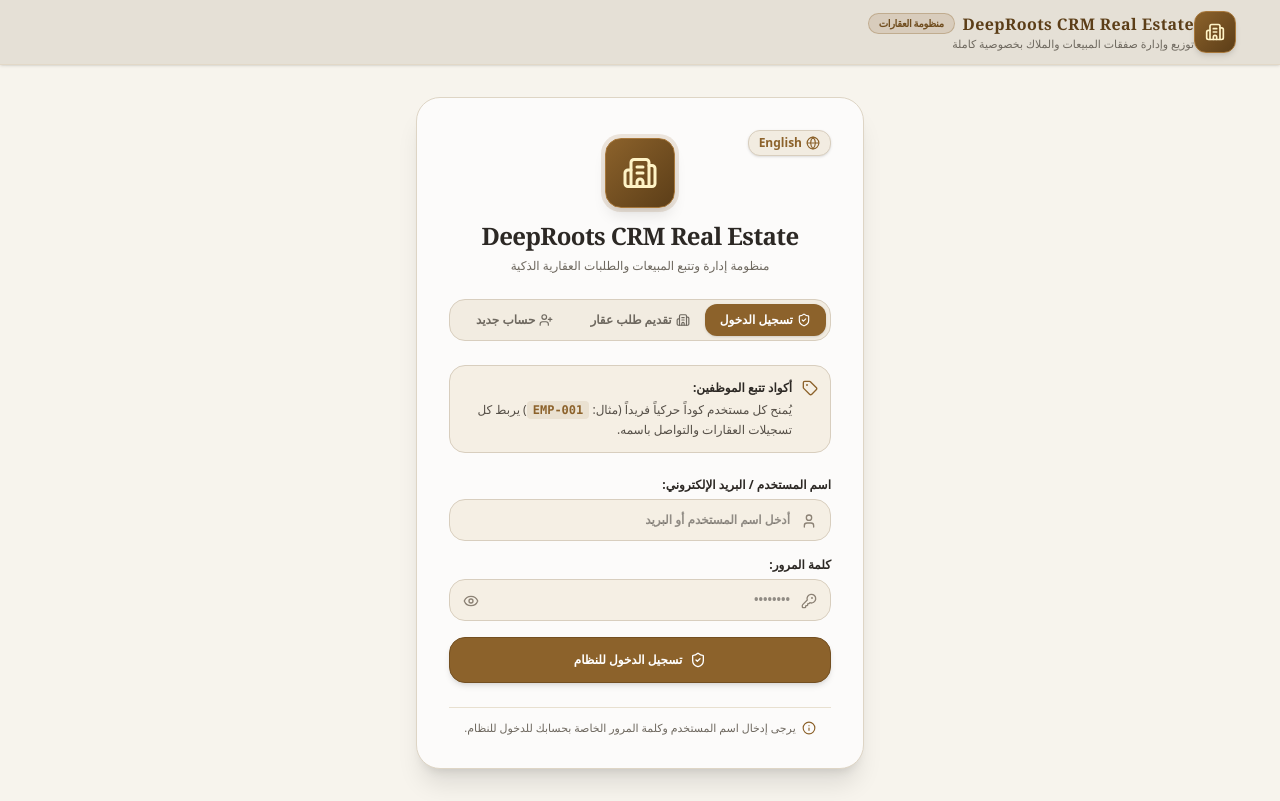
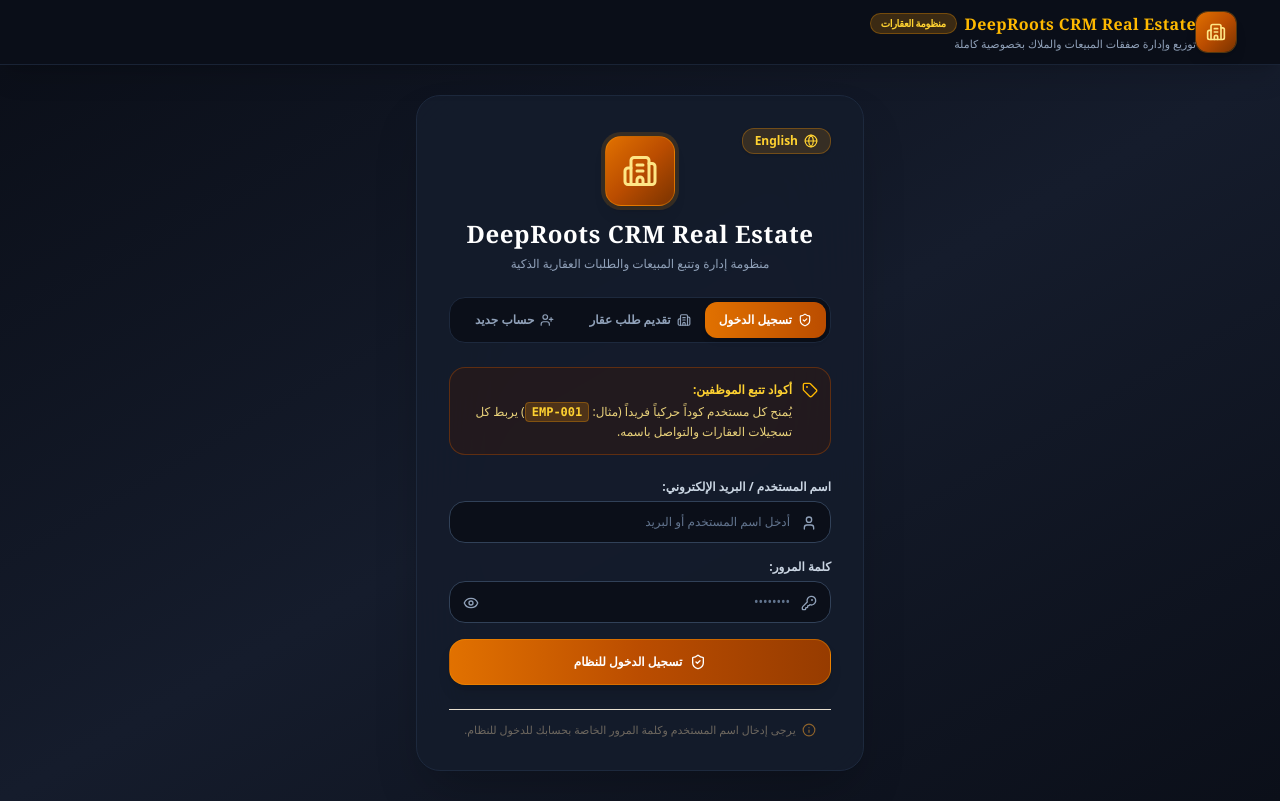
Before and after one commit to hazemmohie/crm-system, a React (Vite) app: page / in a window 1280 px wide. Built offline with nearby package versions, Linux system fonts and the light colour scheme; no server answers.

Commit message:
Design Overhaul: Luxury dark slate and champagne gold theme, glassmorphism cards, bilingual AR/EN support, and crisp minimal typography

```diff
--- a/src/components/LoginView.tsx
+++ b/src/components/LoginView.tsx
@@ -170,82 +170,84 @@
   };
 
   return (
-    <div className="min-h-[calc(100vh-4rem)] bg-[#f7f4ed] flex items-center justify-center p-4 sm:p-6">
-      <div className="max-w-md w-full bg-[#fcfbfa] border border-[#ded5c5] rounded-3xl shadow-xl overflow-hidden p-6 sm:p-8 space-y-6 animate-in fade-in zoom-in-95 duration-200">
+    <div className="min-h-[calc(100vh-4rem)] bg-gradient-to-br from-[#0b0f19] via-[#151c2c] to-[#0b0f19] flex items-center justify-center p-4 sm:p-6">
+      <div className="max-w-md w-full bg-[#151c2c]/90 backdrop-blur-2xl border border-slate-800 rounded-3xl shadow-2xl overflow-hidden p-6 sm:p-8 space-y-6 animate-in fade-in zoom-in-95 duration-200">
 
         {/* Header Branding */}
         <div className="relative text-center space-y-3 pt-2">
           <button
             type="button"
             onClick={toggleLanguage}
-            className="absolute top-0 right-0 text-xs font-bold text-[#8c622b] bg-[#f2ece1] hover:bg-[#dfd7c7] border border-[#d8cebe] px-2.5 py-1 rounded-xl flex items-center gap-1 transition-all shadow-sm cursor-pointer"
+            className="absolute top-0 right-0 text-xs font-bold text-amber-300 bg-amber-500/15 hover:bg-amber-500/25 border border-amber-500/30 px-3 py-1 rounded-xl flex items-center gap-1.5 transition-all shadow-sm cursor-pointer"
             title={lang === 'ar' ? 'Switch to English' : 'التحويل للعربية'}
           >
             <Globe className="w-3.5 h-3.5" />
             <span>{lang === 'ar' ? 'English' : 'العربية'}</span>
           </button>
 
-          <div className="inline-flex p-4 bg-gradient-to-br from-[#8c622b] to-[#5c3e18] text-white border border-[#a8783b] rounded-2xl shadow-lg ring-4 ring-[#8c622b]/15">
-            <Building2 className="w-9 h-9 text-amber-100" />
+          <div className="inline-flex p-4 bg-gradient-to-br from-amber-600 via-amber-700 to-amber-900 text-white border border-amber-500/40 rounded-2xl shadow-lg ring-4 ring-amber-500/15">
+            <Building2 className="w-9 h-9 text-amber-200" />
           </div>
           <div>
-            <h1 className="text-2xl font-extrabold tracking-tight text-[#2c2824] font-serif">
+            <h1 className="text-2xl font-extrabold tracking-tight text-white font-serif tracking-wide">
               DeepRoots CRM Real Estate
             </h1>
-            <p className="text-[#6e685f] text-xs leading-relaxed font-medium mt-1">
+            <p className="text-slate-400 text-xs leading-relaxed font-medium mt-1">
               {lang === 'ar' ? 'منظومة إدارة وتتبع المبيعات والطلبات العقارية الذكية' : 'Smart Real Estate Lead & Sales Management System'}
             </p>
           </div>
         </div>
 
         {/* Tab Switcher */}
-        <div className="flex bg-[#f2ece1] p-1 rounded-2xl border border-[#d8cebe] gap-1">
+        <div className="flex bg-[#0b0f19] p-1 rounded-2xl border border-slate-800 gap-1">
           <button
             type="button"
             onClick={() => setActiveTab('login')}
-            className={`flex-1 py-2 rounded-xl text-xs font-bold transition-all cursor-pointer flex items-center justify-center gap-1 ${
+            className={`flex-1 py-2.5 rounded-xl text-xs font-bold transition-all cursor-pointer flex items-center justify-center gap-1.5 ${
               activeTab === 'login'
-                ? 'bg-[#8c622b] text-white shadow-sm'
-                : 'text-[#6e685f] hover:text-[#2c2824]'
+                ? 'bg-gradient-to-r from-amber-600 to-amber-700 text-white shadow-md'
+                : 'text-slate-400 hover:text-white hover:bg-slate-800/50'
             }`}
           >
             <ShieldCheck className="w-3.5 h-3.5" />
-            <span>تسجيل الدخول</span>
+            <span>{lang === 'ar' ? 'تسجيل الدخول' : 'Sign In'}</span>
           </button>
 
           <button
             type="button"
             onClick={() => setActiveTab('client_request')}
-            className={`flex-1 py-2 rounded-xl text-xs font-bold transition-all cursor-pointer flex items-center justify-center gap-1 ${
+            className={`flex-1 py-2.5 rounded-xl text-xs font-bold transition-all cursor-pointer flex items-center justify-center gap-1.5 ${
               activeTab === 'client_request'
-                ? 'bg-[#8c622b] text-white shadow-sm'
-                : 'text-[#6e685f] hover:text-[#2c2824]'
+                ? 'bg-gradient-to-r from-amber-600 to-amber-700 text-white shadow-md'
+                : 'text-slate-400 hover:text-white hover:bg-slate-800/50'
             }`}
           >
             <Building2 className="w-3.5 h-3.5" />
-            <span>تقديم طلب عقار</span>
+            <span>{lang === 'ar' ? 'تقديم طلب عقار' : 'Submit Request'}</span>
           </button>
 
           <button
             type="button"
             onClick={() => setActiveTab('register')}
-            className={`flex-1 py-2 rounded-xl text-xs font-bold transition-all cursor-pointer flex items-center justify-center gap-1 ${
+            className={`flex-1 py-2.5 rounded-xl text-xs font-bold transition-all cursor-pointer flex items-center justify-center gap-1.5 ${
               activeTab === 'register'
-                ? 'bg-[#8c622b] text-white shadow-sm'
-                : 'text-[#6e685f] hover:text-[#2c2824]'
+                ? 'bg-gradient-to-r from-amber-600 to-amber-700 text-white shadow-md'
+                : 'text-slate-400 hover:text-white hover:bg-slate-800/50'
             }`}
           >
             <UserPlus className="w-3.5 h-3.5" />
-            <span>حساب جديد</span>
+            <span>{lang === 'ar' ? 'حساب جديد' : 'New Account'}</span>
           </button>
         </div>
 
         {/* User Code Highlight Banner */}
-        <div className="bg-[#f5efe4] border border-[#d8cebe] rounded-2xl p-3 flex items-start gap-2.5 text-xs text-[#554f47]">
-          <Tag className="w-4 h-4 text-[#8c622b] shrink-0 mt-0.5" />
+        <div className="bg-amber-950/30 border border-amber-700/40 rounded-2xl p-3 flex items-start gap-2.5 text-xs text-amber-200/90">
+          <Tag className="w-4 h-4 text-amber-400 shrink-0 mt-0.5" />
           <div className="leading-relaxed">
-            <strong className="text-[#2c2824] block mb-0.5">أكواد تتبع الموظفين:</strong>
-            يُمنح كل مستخدم كوداً حركياً فريداً (مثال: <code className="bg-[#8c622b]/10 text-[#8c622b] font-mono px-1.5 py-0.5 rounded font-bold">EMP-001</code>) يربط كل تسجيلات العقارات والتواصل باسمه.
+            <strong className="text-amber-300 block mb-0.5">{lang === 'ar' ? 'أكواد تتبع الموظفين:' : 'Employee Tracking Codes:'}</strong>
+            {lang === 'ar' ? 'يُمنح كل مستخدم كوداً حركياً فريداً (مثال: ' : 'Each user receives a unique tracking code (e.g. '}
+            <code className="bg-amber-500/20 text-amber-300 font-mono px-1.5 py-0.5 rounded font-bold border border-amber-500/30">EMP-001</code>
+            {lang === 'ar' ? ') يربط كل تسجيلات العقارات والتواصل باسمه.' : ') linking all property records & communication.'}
           </div>
         </div>
 
@@ -261,40 +263,40 @@
 
             <form onSubmit={handleSignIn} className="space-y-4">
               <div>
-                <label className="text-xs font-bold text-[#2c2824] block mb-1.5">
-                  اسم المستخدم / البريد الإلكتروني:
+                <label className="text-xs font-bold text-slate-300 block mb-1.5">
+                  {lang === 'ar' ? 'اسم المستخدم / البريد الإلكتروني:' : 'Username or Email:'}
                 </label>
                 <div className="relative">
-                  <User className="w-4 h-4 absolute right-3.5 top-3.5 text-[#8c8275]" />
+                  <User className="w-4 h-4 absolute right-3.5 top-3.5 text-slate-400" />
                   <input
                     type="text"
-                    placeholder="أدخل اسم المستخدم أو البريد"
+                    placeholder={lang === 'ar' ? 'أدخل اسم المستخدم أو البريد' : 'Enter username or email'}
                     value={usernameOrEmail}
                     onChange={(e) => setUsernameOrEmail(e.target.value)}
-                    className="w-full bg-[#f5efe4] border border-[#d8cebe] text-[#2c2824] text-xs font-semibold rounded-2xl p-3 pr-10 outline-none focus:border-[#8c622b] focus:bg-[#fcfbfa] transition-all dir-ltr text-right"
+                    className="w-full bg-[#0b0f19] border border-slate-700 text-white placeholder-slate-500 text-xs font-medium rounded-2xl p-3 pr-10 outline-none focus:border-amber-500 focus:ring-2 focus:ring-amber-500/20 transition-all dir-ltr text-right"
                     required
                   />
                 </div>
               </div>
 
               <div>
-                <label className="text-xs font-bold text-[#2c2824] block mb-1.5">
-                  كلمة المرور:
+                <label className="text-xs font-bold text-slate-300 block mb-1.5">
+                  {lang === 'ar' ? 'كلمة المرور:' : 'Password:'}
                 </label>
                 <div className="relative">
-                  <KeyRound className="w-4 h-4 absolute right-3.5 top-3.5 text-[#8c8275]" />
+                  <KeyRound className="w-4 h-4 absolute right-3.5 top-3.5 text-slate-400" />
                   <input
                     type={showPassword ? 'text' : 'password'}
                     placeholder="••••••••"
                     value={password}
                     onChange={(e) => setPassword(e.target.value)}
-                    className="w-full bg-[#f5efe4] border border-[#d8cebe] text-[#2c2824] text-xs font-semibold rounded-2xl p-3 pr-10 pl-10 outline-none focus:border-[#8c622b] focus:bg-[#fcfbfa] transition-all dir-ltr text-right"
+                    className="w-full bg-[#0b0f19] border border-slate-700 text-white placeholder-slate-500 text-xs font-medium rounded-2xl p-3 pr-10 pl-10 outline-none focus:border-amber-500 focus:ring-2 focus:ring-amber-500/20 transition-all dir-ltr text-right"
                     required
                   />
                   <button
                     type="button"
                     onClick={() => setShowPassword(!showPassword)}
-                    className="absolute left-3.5 top-3.5 text-[#8c8275] hover:text-[#2c2824] transition-colors cursor-pointer"
+                    className="absolute left-3.5 top-3.5 text-slate-400 hover:text-white transition-colors cursor-pointer"
                   >
                     {showPassword ? <EyeOff className="w-4 h-4" /> : <Eye className="w-4 h-4" />}
                   </button>
@@ -304,17 +306,17 @@
               <button
                 type="submit"
                 disabled={loginLoading}
-                className="w-full flex items-center justify-center gap-2 bg-[#8c622b] hover:bg-[#734f21] text-white border border-[#734f21] font-bold py-3.5 px-4 rounded-2xl shadow-md transition-all active:scale-[0.98] cursor-pointer disabled:opacity-50"
+                className="w-full flex items-center justify-center gap-2 bg-gradient-to-r from-amber-600 via-amber-700 to-amber-800 hover:from-amber-500 hover:to-amber-700 text-white border border-amber-500/40 font-bold py-3.5 px-4 rounded-2xl shadow-lg transition-all active:scale-[0.98] cursor-pointer disabled:opacity-50"
               >
                 {loginLoading ? (
                   <>
                     <RefreshCw className="w-4 h-4 animate-spin text-white" />
-                    <span className="text-xs font-bold">جاري التحقق والدخول...</span>
+                    <span className="text-xs font-bold">{lang === 'ar' ? 'جاري التحقق والدخول...' : 'Verifying credentials...'}</span>
                   </>
                 ) : (
                   <>
                     <ShieldCheck className="w-4 h-4" />
-                    <span className="text-xs font-bold">تسجيل الدخول للنظام</span>
+                    <span className="text-xs font-bold">{lang === 'ar' ? 'تسجيل الدخول للنظام' : 'Sign In to System'}</span>
                   </>
                 )}
               </button>
--- a/src/components/Navbar.tsx
+++ b/src/components/Navbar.tsx
@@ -132,22 +132,22 @@
   });
 
   return (
-    <header className="bg-[#f2ece1]/95 backdrop-blur-md border-b border-[#e2d8c7] text-[#2c2824] sticky top-0 z-40 shadow-sm">
+    <header className="bg-[#0b0f19]/95 backdrop-blur-xl border-b border-slate-800/80 text-slate-100 sticky top-0 z-40 shadow-xl">
       <div className="max-w-7xl mx-auto px-4 sm:px-6 lg:px-8 h-16 flex items-center justify-between">
         {/* Brand & Title */}
         <div className="flex items-center space-x-3 space-x-reverse">
-          <div className="p-2.5 bg-gradient-to-br from-[#8c622b] to-[#5c3e18] text-white rounded-xl shadow-md border border-[#a8783b] flex items-center justify-center">
-            <Building2 className="w-5 h-5 text-amber-100" />
+          <div className="p-2.5 bg-gradient-to-br from-amber-600 via-amber-700 to-amber-900 text-white rounded-xl shadow-lg ring-1 ring-amber-500/30 flex items-center justify-center">
+            <Building2 className="w-5 h-5 text-amber-200" />
           </div>
           <div>
-            <h1 className="text-base font-extrabold tracking-tight text-[#2c2824] flex items-center gap-2">
-              <span className="font-serif tracking-wide text-[#5c3e18]">DeepRoots CRM Real Estate</span>
-              <span className="text-[10px] px-2.5 py-0.5 rounded-full bg-[#8c622b]/15 text-[#704d1f] font-bold border border-[#8c622b]/30">
-                منظومة العقارات
+            <h1 className="text-base font-extrabold tracking-tight text-white flex items-center gap-2">
+              <span className="font-serif tracking-wide text-amber-400">DeepRoots CRM Real Estate</span>
+              <span className="text-[10px] px-2.5 py-0.5 rounded-full bg-amber-500/20 text-amber-300 font-bold border border-amber-500/30">
+                {lang === 'ar' ? 'منظومة العقارات' : 'Real Estate System'}
               </span>
             </h1>
-            <p className="text-[11px] text-[#6e685f] font-medium">
-              توزيع وإدارة صفقات المبيعات والملاك بخصوصية كاملة
+            <p className="text-[11px] text-slate-400 font-medium">
+              {lang === 'ar' ? 'توزيع وإدارة صفقات المبيعات والملاك بخصوصية كاملة' : 'Sales pipeline & lead management system'}
             </p>
           </div>
         </div>
@@ -162,12 +162,12 @@
                 onClick={() => setShowNotifications(!showNotifications)}
                 className={`relative p-2.5 rounded-xl border transition-all cursor-pointer flex items-center justify-center ${
                   showNotifications
-                    ? 'bg-[#8c622b] text-white border-[#8c622b] font-bold shadow-md'
+                    ? 'bg-amber-600 text-white border-amber-500 font-bold shadow-md'
                     : totalNotifCount > 0
-                    ? 'bg-[#eae3d5] text-[#704d1f] border-[#c8bba6] hover:bg-[#dfd7c7]'
-                    : 'bg-[#eae3d5] text-[#6e685f] border-[#d8cebe] hover:text-[#2c2824]'
+                    ? 'bg-amber-950/40 text-amber-300 border-amber-700/50 hover:bg-amber-900/40'
+                    : 'bg-slate-800/80 text-slate-300 border-slate-700 hover:text-white hover:border-slate-600'
                 }`}
-                title="تنبيهات مواعيد المتابعة والمهام"
+                title={lang === 'ar' ? 'تنبيهات مواعيد المتابعة والمهام' : 'Notifications'}
               >
                 <Bell className={`w-4 h-4 ${todayCount > 0 || unreadSystemNotifs.length > 0 ? 'animate-bounce text-[#8c622b]' : ''}`} />
 
--- a/src/index.css
+++ b/src/index.css
@@ -4,13 +4,12 @@
 :root {
   --font-ar: 'Cairo', system-ui, -apple-system, sans-serif;
   --font-en: 'Plus Jakarta Sans', system-ui, -apple-system, sans-serif;
-  --bg-main: #f8f6f0;
-  --bg-card: #ffffff;
-  --border-subtle: #e6dfd3;
-  --brand-gold: #8c622b;
-  --brand-gold-hover: #735022;
-  --text-dark: #1e1b18;
-  --text-muted: #6b6359;
+  --bg-main: #0b0f19;
+  --bg-card: #151c2c;
+  --border-subtle: #26334d;
+  --brand-gold: #d97706;
+  --text-dark: #f8fafc;
+  --text-muted: #94a3b8;
 }
 
 [lang="ar"] {
@@ -42,35 +41,36 @@
     height: 6px;
   }
   ::-webkit-scrollbar-track {
-    background: #f1ebd9;
+    background: #0f172a;
   }
   ::-webkit-scrollbar-thumb {
-    background: #cbbba1;
+    background: #334155;
     border-radius: 9999px;
   }
   ::-webkit-scrollbar-thumb:hover {
-    background: #8c622b;
+    background: #d97706;
   }
 }
 
 /* Glassmorphism & Soft Card Elevation */
 .glass-card {
-  background: rgba(255, 255, 255, 0.92);
-  backdrop-filter: blur(12px);
-  border: 1px solid rgba(226, 216, 198, 0.8);
-  box-shadow: 0 4px 20px -2px rgba(140, 98, 43, 0.05);
+  background: rgba(21, 28, 44, 0.85);
+  backdrop-filter: blur(16px);
+  border: 1px solid rgba(51, 65, 85, 0.6);
+  box-shadow: 0 10px 30px -5px rgba(0, 0, 0, 0.3);
 }
 
 .glass-nav {
-  background: rgba(248, 246, 240, 0.94);
-  backdrop-filter: blur(16px);
-  border-bottom: 1px solid rgba(226, 216, 198, 0.9);
+  background: rgba(11, 15, 25, 0.92);
+  backdrop-filter: blur(20px);
+  border-bottom: 1px solid rgba(38, 51, 77, 0.8);
 }
 
 .card-hover {
-  transition: all 0.2s cubic-bezier(0.4, 0, 0.2, 1);
+  transition: all 0.25s cubic-bezier(0.4, 0, 0.2, 1);
 }
 .card-hover:hover {
-  transform: translateY(-1px);
-  box-shadow: 0 8px 25px -4px rgba(140, 98, 43, 0.08);
+  transform: translateY(-2px);
+  box-shadow: 0 12px 35px -5px rgba(217, 119, 6, 0.15);
+  border-color: rgba(217, 119, 6, 0.4);
 }
```
